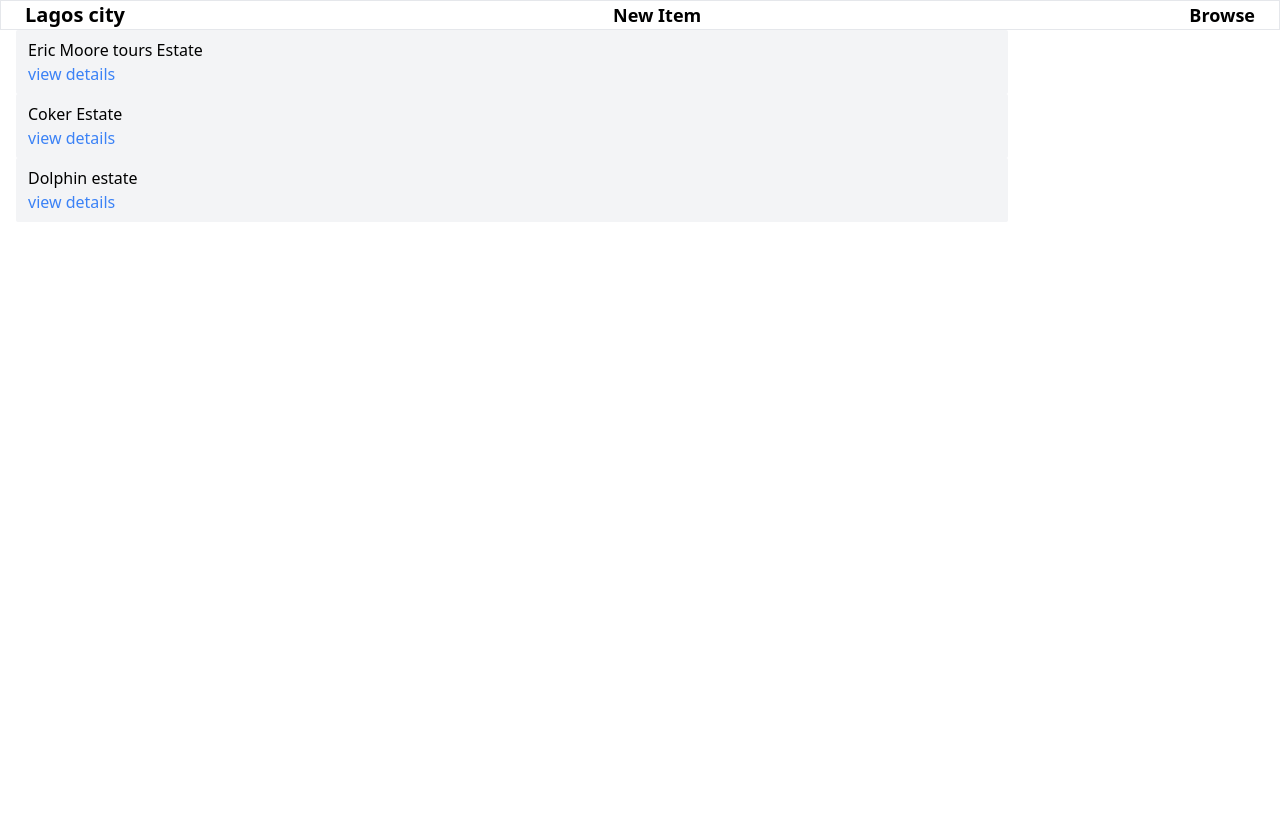
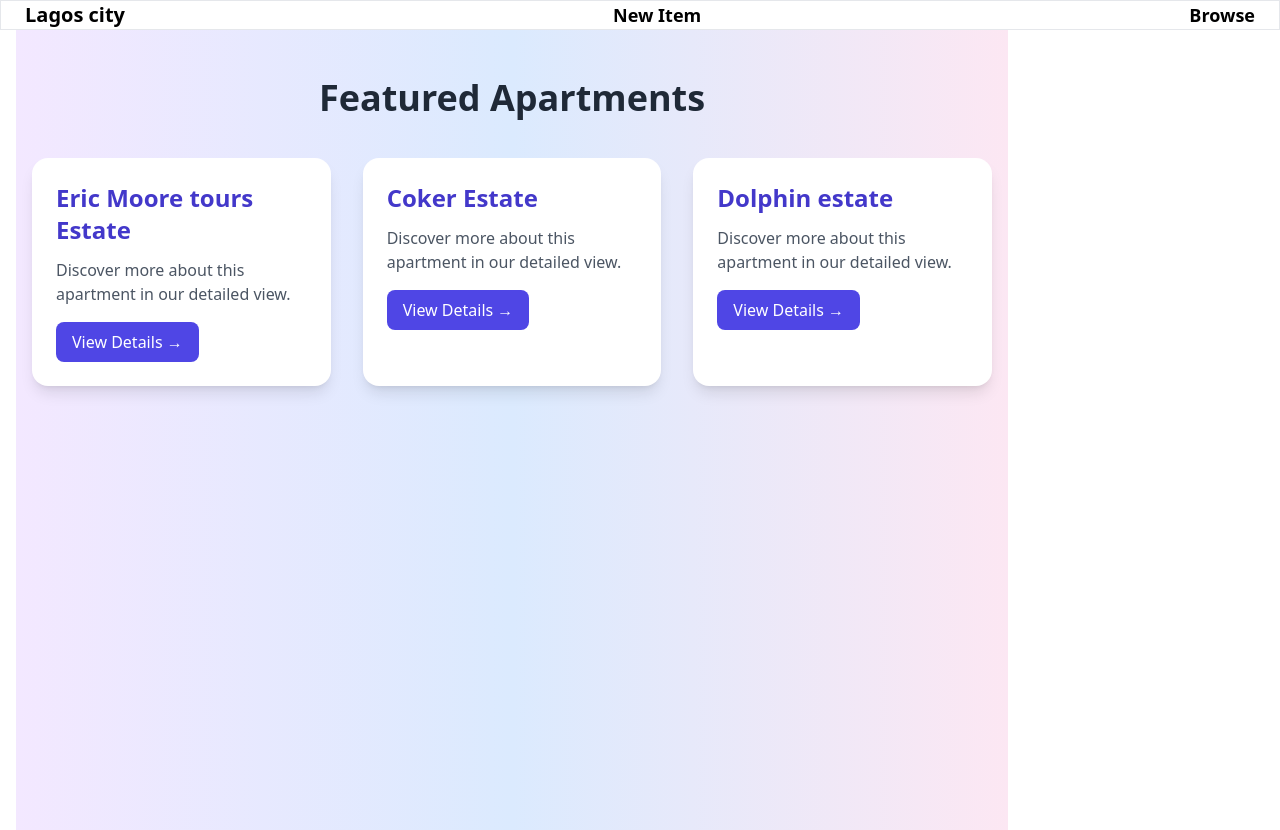
Before and after one commit to leoseis/lagos-state-appartments, a Django app: page / in a window 1280 px wide. Before the commit the page ends 208 px from the top, so only its background shows below. Run offline with Django 4.2, Linux system fonts and the light colour scheme; data comes from the database, SQL or seed files in the repository; some libraries are stand-ins or nearby versions.

Commit message:
appartment home redigned

```diff
--- a/appartments/templates/appartments.html
+++ b/appartments/templates/appartments.html
@@ -1,16 +1,30 @@
-{% extends  'base.html' %}
+{% extends 'base.html' %}
 
 {% block content %}
+<div class="min-h-screen bg-gradient-to-r from-purple-100 via-blue-100 to-pink-100 py-12">
+  <div class="max-w-6xl mx-auto px-4">
+    <h2 class="text-4xl font-extrabold text-gray-800 text-center mb-10">
+      Featured Apartments
+    </h2>
 
-{% for appartment in appartments %}
-
-<div class="px-3 py-2 bg-gray-100 rounded-sm">
- <h3 class="text- 3xl text-gray 900">{{ appartment.title }}</h3>
-   <a href="/appartments/{{appartment.id}}/" class="text-blue-500">
-     view details
- </a>
+    <div class="grid grid-cols-1 sm:grid-cols-2 lg:grid-cols-3 gap-8">
+      {% for appartment in appartments %}
+        <div class="bg-white rounded-2xl shadow-lg overflow-hidden transform hover:scale-105 transition duration-300 ease-in-out">
+          <div class="p-6">
+            <h3 class="text-2xl font-bold text-indigo-700 mb-3">
+              {{ appartment.title }}
+            </h3>
+            <p class="text-gray-600 mb-4">
+              Discover more about this apartment in our detailed view.
+            </p>
+            <a href="/appartments/{{ appartment.id }}/"
+               class="inline-block bg-indigo-600 text-white px-4 py-2 rounded-lg hover:bg-indigo-700 transition duration-300">
+              View Details →
+            </a>
+          </div>
+        </div>
+      {% endfor %}
+    </div>
+  </div>
 </div>
-
-{% endfor %}
-
 {% endblock content %}
```
